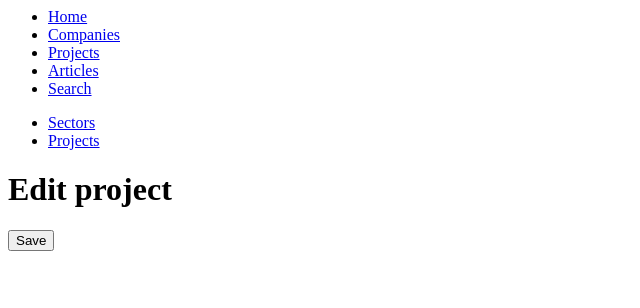
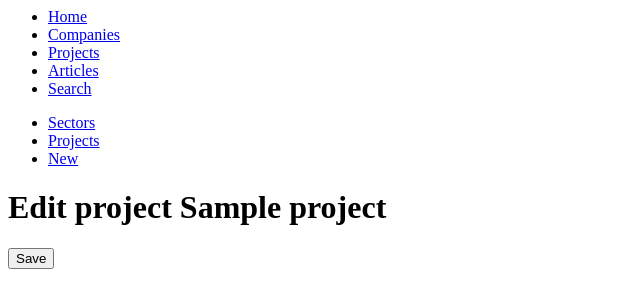
Before and after one commit to jantoniomartin/django-machinery, a Django app: template pm/templates/pm/project_form.html in a window 1280 px wide. Shown: the top 308 px of the page, without its empty margins (0-640 px from the left). Run offline with Django 3.2, Linux system fonts and the light colour scheme; tables that the repository leaves empty hold one stand-in row (values such as "Sample post"); the template is opened without the code that fills it: values that come from a table or form of the project are taken from there, most other values are stand-ins (such as "Sample title", 1, 10 or a date in 2020); parts of the project's set-up code (start-up, migrations or seed data) failed here and were passed over; some libraries are stand-ins or nearby versions.

Commit message:
customize project creation and edition

```diff
--- a/pm/forms.py
+++ b/pm/forms.py
@@ -1,8 +1,27 @@
-from django.forms import ModelForm
+from django import forms
+from django.db.models import Max
 
-from pm.models import Part
+from crm.models import Company
+from pm.models import Project, Part
 
-class PartForm(ModelForm):
+class ProjectForm(forms.ModelForm):
+	company = forms.ModelChoiceField(queryset=Company.objects.filter(is_customer=True))
+
+	class Meta:
+		model = Project
+		exclude = ['serial', 'old_model', 'is_retired']
+
+	def save(self, force_insert=False, force_update=False, commit=True):
+		m = super(ProjectForm, self).save(commit=False)
+		if not m.serial:
+			last_project = Project.objects.order_by("-serial")[0]
+			n = int(last_project.serial)
+			m.serial = str(n + 1).zfill(4)
+		if commit:
+			m.save()
+		return m
+
+class PartForm(forms.ModelForm):
 	class Meta:
 		model = Part
 		fields = ['article', 'machine', 'quantity', 'function']
--- a/pm/models.py
+++ b/pm/models.py
@@ -13,7 +13,7 @@ class Sector(models.Model):
 		verbose_name_plural = _("sectors")
 
 	def __unicode__(self):
-		return self.code
+		return self.description
 
 	@models.permalink
 	def get_absolute_url(self):
--- a/pm/templates/pm/base.html
+++ b/pm/templates/pm/base.html
@@ -5,6 +5,7 @@
 <ul id="app_menu">
 	<li><a href="{% url 'pm_sector_list' %}">{% trans "Sectors" %}</a></li>
 	<li><a href="{% url 'pm_project_list' %}">{% trans "Projects" %}</a></li>
+	<li><a href="{% url 'pm_project_create' %}">{% trans "New" %}</a></li>
 </ul>
 {% endblock %}
 
--- a/pm/templates/pm/project_detail.html
+++ b/pm/templates/pm/project_detail.html
@@ -1,11 +1,11 @@
 {% extends "pm/base.html" %}
 {% load i18n %}
 
-{% block title %}{{ project.sector }}-{{ project.serial }}{% endblock %}
+{% block title %}{{ project }}{% endblock %}
 
 {% block content %}
 
-<h1>{{ project.sector }}-{{ project.serial }}</h1>
+<h1>{{ project }}</h1>
 <p>
 <a href="{% url 'pm_project_edit' project.id %}">{% trans "Edit project" %}</a>
 </p>
--- a/pm/templates/pm/project_form.html
+++ b/pm/templates/pm/project_form.html
@@ -1,16 +1,17 @@
 {% extends 'pm/base.html' %}
 {% load i18n %}
+{% load crispy_forms_tags %}
 
 {% block title %}{% trans "Edit project" %}{% endblock %}
 
 {% block content %}
 
-<h1>{% trans "Edit project" %}</h1>
+<h1>{% trans "Edit project" %} {% if project %}{{ project }}{% endif %}</h1>
 
-<form method="POST" action=".">
+<form method="POST" action="." class="uniForm">
 {% csrf_token %}
 
-{{ form.as_p }}
+{{ form|crispy }}
 <p><input type="submit" value="{% trans "Save" %}" /></p>
 </form>
 {% endblock %}
--- a/pm/templates/pm/project_list.html
+++ b/pm/templates/pm/project_list.html
@@ -23,7 +23,7 @@
 <tbody>
 {% for project in project_list %}
 <tr>
-    <td><a href="{% url 'pm_project_detail' project.id %}">{{ project.sector }}-{{ project.serial }}</a></td>
+    <td><a href="{% url 'pm_project_detail' project.id %}">{{ project }}</a></td>
     <td>{{ project.description }}</td>
     <td><a href="{% url 'crm_company_detail' project.company.id %}">{{ project.customer }}</a></td>
     <td>{{ project.created_on }}</td>
--- a/pm/templates/pm/sector_detail.html
+++ b/pm/templates/pm/sector_detail.html
@@ -5,14 +5,14 @@
 
 {% block content %}
 
-<h1>{{ sector.code }}</h1>
+<h1>{{ sector }}</h1>
 <p>
 <a href="{% url 'pm_sector_edit' sector.id %}">{% trans "Edit sector" %}</a>
 </p>
 
 <dl>
-<dt>{% trans "Description" %}</dt>
-<dd>{{ sector.description }}</dd>
+<dt>{% trans "Code" %}</dt>
+<dd>{{ sector.code }}</dd>
 </dl>
 
 {% endblock %}
--- a/pm/templates/pm/sector_form.html
+++ b/pm/templates/pm/sector_form.html
@@ -1,5 +1,6 @@
 {% extends 'pm/base.html' %}
 {% load i18n %}
+{% load crispy_forms_tags %}
 
 {% block title %}{% trans "Edit sector" %}{% endblock %}
 
@@ -7,10 +8,10 @@
 
 <h1>{% trans "Edit sector" %}</h1>
 
-<form method="POST" action=".">
+<form method="POST" action="." class="uniForm">
 {% csrf_token %}
 
-{{ form.as_p }}
+{{ form|crispy }}
 <p><input type="submit" value="{% trans "Save" %}" /></p>
 </form>
 {% endblock %}
--- a/pm/urls.py
+++ b/pm/urls.py
@@ -2,6 +2,7 @@ from django.conf.urls import patterns, url
 from django.views.generic import ListView, DetailView
 from django.views.generic.edit import CreateView, UpdateView
 
+from pm.forms import ProjectForm
 from pm.models import Sector, Project, Machine, MachineComment
 from pm.views import MachinePartsView
 
@@ -51,12 +52,15 @@ urlpatterns = patterns("pm.views",
     url(r'^project/edit/(?P<pk>\d+)/$',
 		UpdateView.as_view(
 			model=Project,
+			context_object_name = 'project',
+			form_class = ProjectForm
 		),
 		name="pm_project_edit"
 	),
 	url(r'^project/create/$',
 		CreateView.as_view(
-			model=Project
+			model=Project,
+			form_class = ProjectForm
 		),
 		name="pm_project_create"
 	),
```
